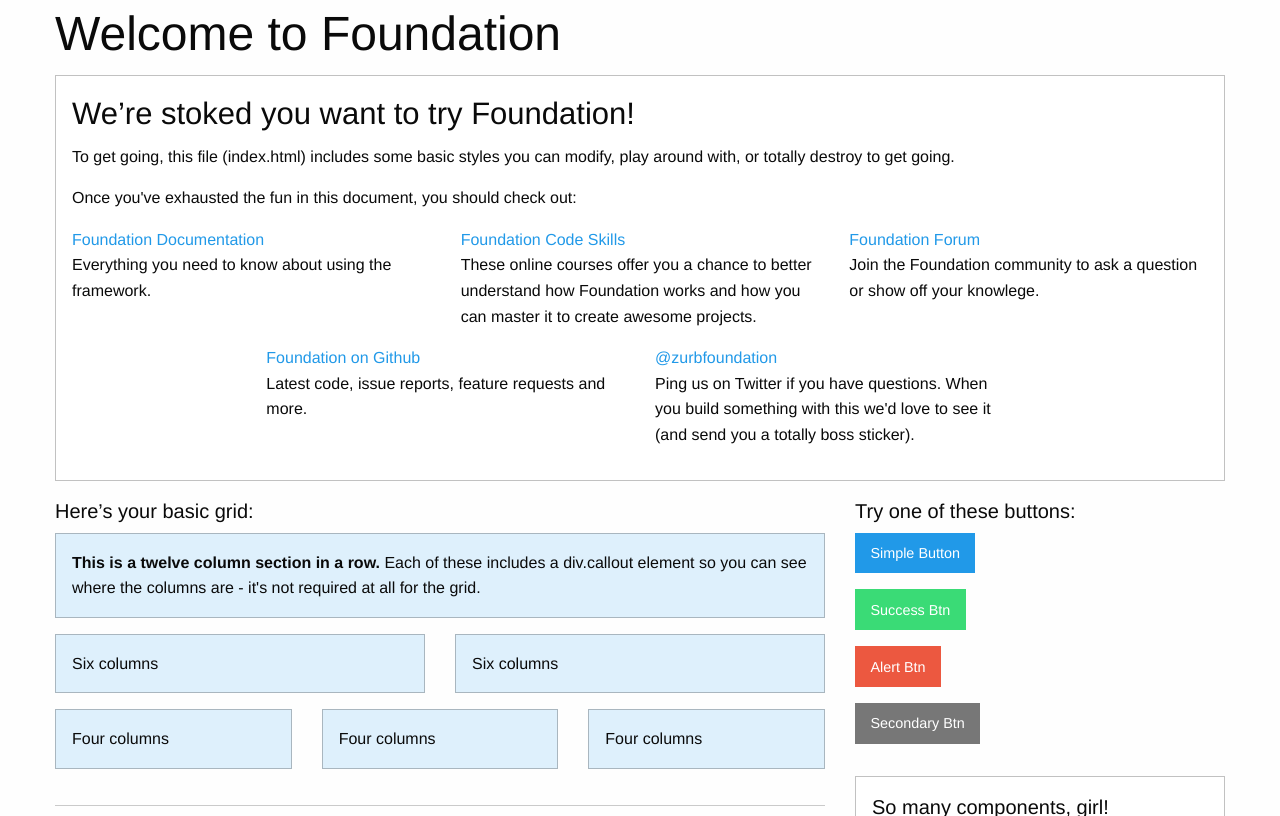
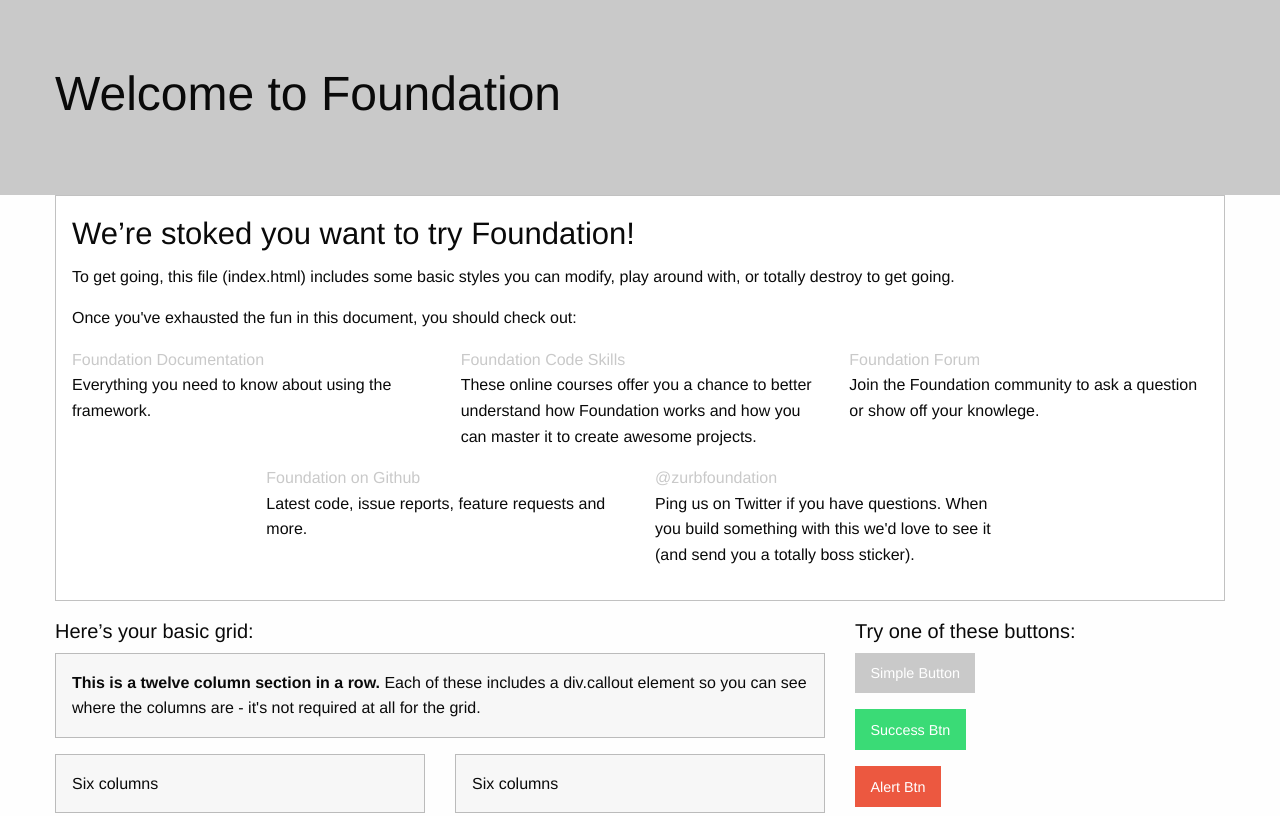
Before and after one commit to jakerGetFluid/torey, a website: page index.html in a window 1280 px wide. Shown: the top 816 px of the page. Drawn offline with Linux system fonts and the light colour scheme.

Commit message:
hero styles

```diff
--- a/index.html
+++ b/index.html
@@ -4,15 +4,18 @@
     <meta charset="utf-8">
     <meta http-equiv="x-ua-compatible" content="ie=edge">
     <meta name="viewport" content="width=device-width, initial-scale=1.0">
-    <title>Foundation for Sites</title>
+    <title>Torey Hill</title>
     <link rel="stylesheet" href="css/app.css">
   </head>
   <body>
-    <div class="row">
-      <div class="large-12 columns">
-        <h1>Welcome to Foundation</h1>
+
+    <section id="hero">
+      <div class="row">
+        <div class="large-12 columns">
+          <h1>Welcome to Foundation</h1>
+        </div>
       </div>
-    </div>
+    </section>
 
     <div class="row">
       <div class="large-12 columns">
--- a/scss/_home.scss
+++ b/scss/_home.scss
@@ -1,5 +1,4 @@
-body {
-  h1 {
-
-  }
+#hero {
+  padding: 60px 0;
+  background-color: $primary-color;
 }
--- a/scss/_settings.scss
+++ b/scss/_settings.scss
@@ -47,8 +47,10 @@
 $global-font-size: 100%;
 $global-width: rem-calc(1200);
 $global-lineheight: 1.5;
-$primary-color: #2199e8;
-$secondary-color: #777;
+$primary-color: #c9c9c9;
+$secondary-color: #e3e3e3;
+$lighter-blue: #9ad3de;
+$darker-blue: #89bdd3;
 $success-color: #3adb76;
 $warning-color: #ffae00;
 $alert-color: #ec5840;
```
Also changed, not shown: css/app.css.
